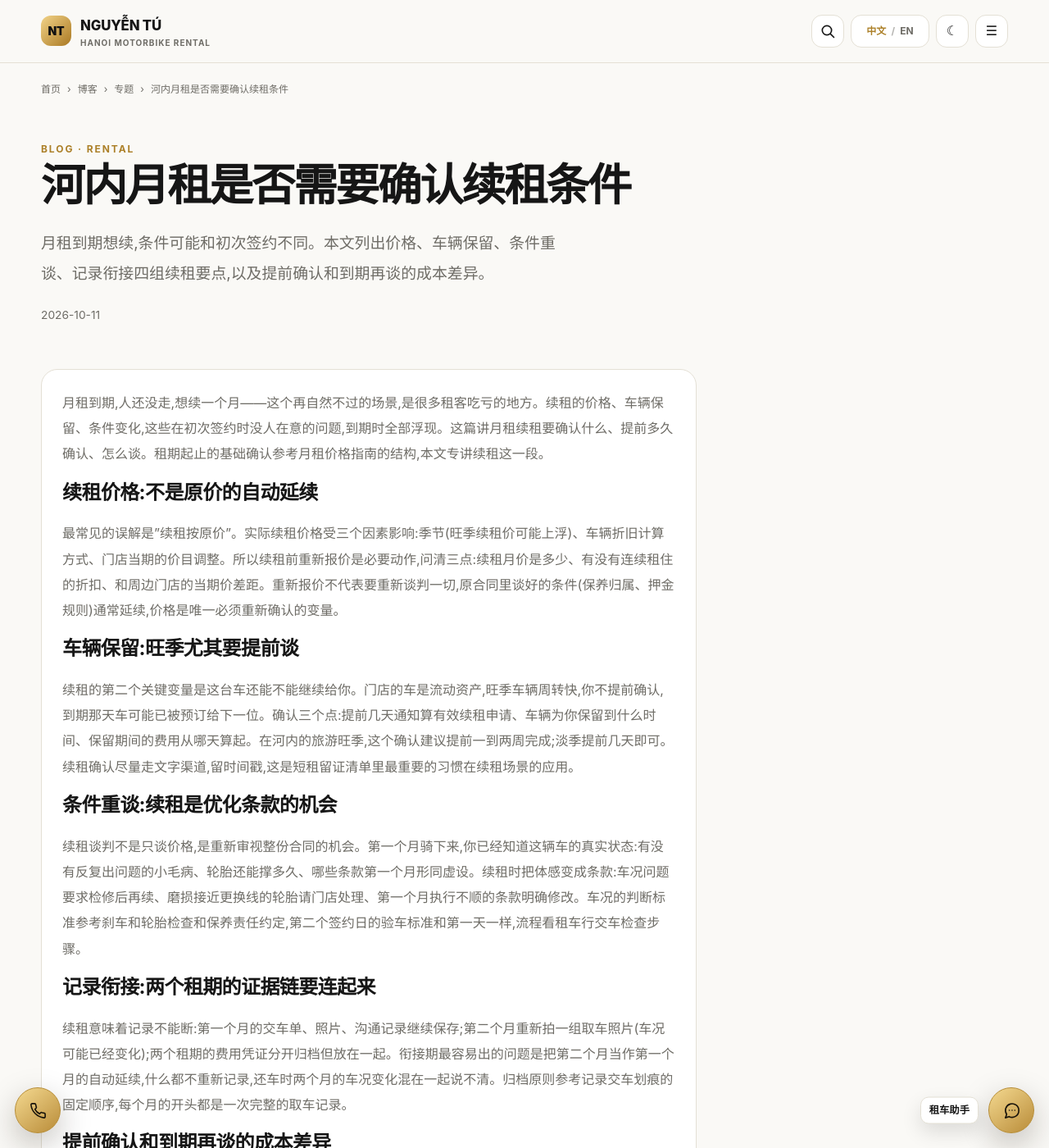
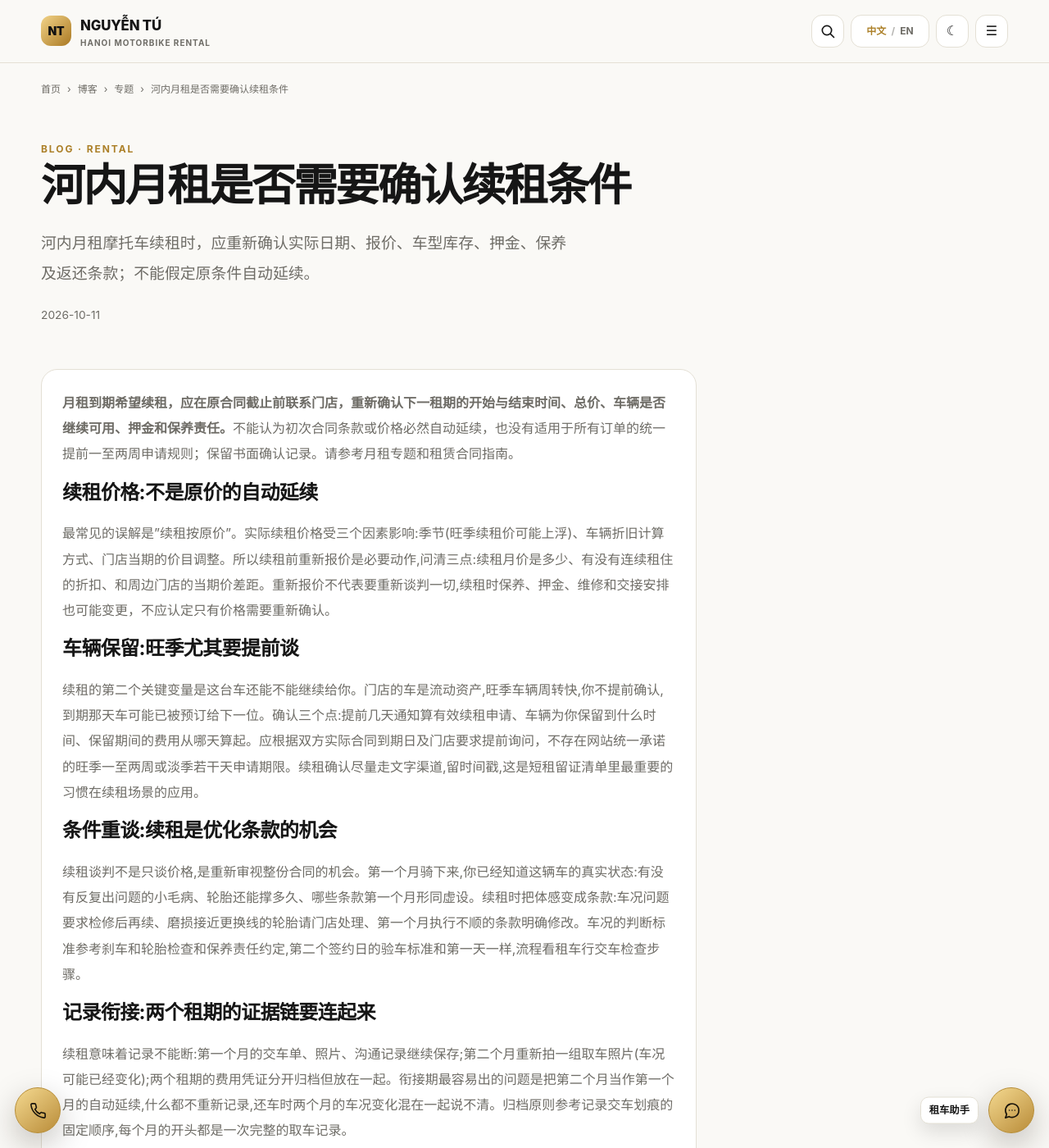
Before and after one commit to thuexemayhanoi/china, a Jekyll site: the page built from _posts/2026-10-11-hanoi-rental-longterm-09.md, in a window 1280 px wide and 1400 px high. Shown: the whole window at 82% size. Built offline with Jekyll 4.4.1, drawn with Linux system fonts in a browser that asks for light colours.

Commit message:
seo(china): factual P2 answer-first corrections 2026-10-11-hanoi-rental-longterm-09.md

```diff
--- a/_posts/2026-10-11-hanoi-rental-longterm-09.md
+++ b/_posts/2026-10-11-hanoi-rental-longterm-09.md
@@ -5,22 +5,23 @@ topic: "rental"
 subtopic: "monthly"
 permalink: "/blog/hanoi-rental-longterm-09/"
 title: "河内月租是否需要确认续租条件"
-description: "月租到期想续,条件可能和初次签约不同。本文列出价格、车辆保留、条件重谈、记录衔接四组续租要点,以及提前确认和到期再谈的成本差异。"
+description: "河内月租摩托车续租时，应重新确认实际日期、报价、车型库存、押金、保养及返还条款；不能假定原条件自动延续。"
+last_modified_at: "2026-10-12"
 primary_keyword: "河内摩托车月租"
 date: "2026-10-11 17:27:01 +0700"
 seo_silo: "rental/monthly"
 breadcrumbs: [{"label": "博客", "href": "/blog/"}, {"label": "专题", "href": "/topics/rental/monthly/"}, {"label": "河内月租是否需要确认续租条件"}]
 publication_method: "automated_qa"
 ---
-月租到期,人还没走,想续一个月——这个再自然不过的场景,是很多租客吃亏的地方。续租的价格、车辆保留、条件变化,这些在初次签约时没人在意的问题,到期时全部浮现。这篇讲月租续租要确认什么、提前多久确认、怎么谈。租期起止的基础确认参考[月租价格指南](/topics/pricing/monthly/)的结构,本文专讲续租这一段。
+**月租到期希望续租，应在原合同截止前联系门店，重新确认下一租期的开始与结束时间、总价、车辆是否继续可用、押金和保养责任。**不能认为初次合同条款或价格必然自动延续，也没有适用于所有订单的统一提前一至两周申请规则；保留书面确认记录。请参考[月租专题](/topics/rental/monthly/)和[租赁合同指南](/topics/guides/contracts/)。
 
 ## 续租价格:不是原价的自动延续
 
-最常见的误解是"续租按原价"。实际续租价格受三个因素影响:季节(旺季续租价可能上浮)、车辆折旧计算方式、门店当期的价目调整。所以续租前重新报价是必要动作,问清三点:续租月价是多少、有没有连续租住的折扣、和周边门店的当期价差距。重新报价不代表要重新谈判一切,原合同里谈好的条件(保养归属、押金规则)通常延续,价格是唯一必须重新确认的变量。
+最常见的误解是"续租按原价"。实际续租价格受三个因素影响:季节(旺季续租价可能上浮)、车辆折旧计算方式、门店当期的价目调整。所以续租前重新报价是必要动作,问清三点:续租月价是多少、有没有连续租住的折扣、和周边门店的当期价差距。重新报价不代表要重新谈判一切,续租时保养、押金、维修和交接安排也可能变更，不应认定只有价格需要重新确认。
 
 ## 车辆保留:旺季尤其要提前谈
 
-续租的第二个关键变量是这台车还能不能继续给你。门店的车是流动资产,旺季车辆周转快,你不提前确认,到期那天车可能已被预订给下一位。确认三个点:提前几天通知算有效续租申请、车辆为你保留到什么时间、保留期间的费用从哪天算起。在河内的旅游旺季,这个确认建议提前一到两周完成;淡季提前几天即可。续租确认尽量走文字渠道,留时间戳,这是[短租留证清单](/blog/hanoi-rental-scooters-24/)里最重要的习惯在续租场景的应用。
+续租的第二个关键变量是这台车还能不能继续给你。门店的车是流动资产,旺季车辆周转快,你不提前确认,到期那天车可能已被预订给下一位。确认三个点:提前几天通知算有效续租申请、车辆为你保留到什么时间、保留期间的费用从哪天算起。应根据双方实际合同到期日及门店要求提前询问，不存在网站统一承诺的旺季一至两周或淡季若干天申请期限。续租确认尽量走文字渠道,留时间戳,这是[短租留证清单](/blog/hanoi-rental-scooters-24/)里最重要的习惯在续租场景的应用。
 
 ## 条件重谈:续租是优化条款的机会
 
```
